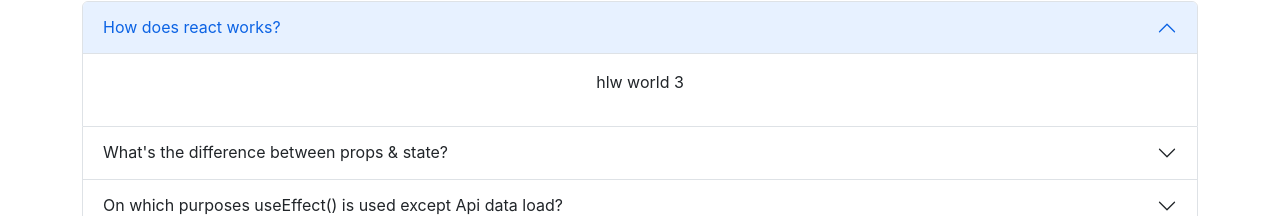
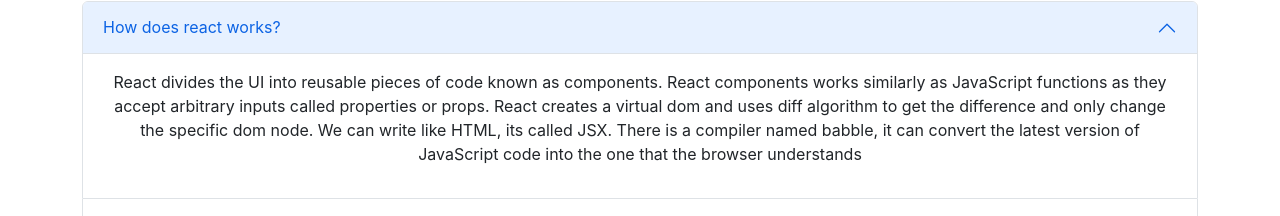
Before and after one commit to meraj2085/Power-Gym, a React (Create React App) app: page / in a window 1280 px wide. Shown: the part 1015-1231 px from the top of the page. Built offline with nearby package versions, Linux system fonts and the light colour scheme.

Commit message:
adding answers of questions

```diff
--- a/src/components/Activity/Activity.js
+++ b/src/components/Activity/Activity.js
@@ -1,4 +1,4 @@
-import React, { useState } from "react";
+import React, { useEffect, useState } from "react";
 import profile from "../../IMG_7151.jpg";
 import "./Activity.css";
 import { ToastContainer, toast } from 'react-toastify';
@@ -10,7 +10,17 @@
 
   const handleBreak = (time) =>{
     setBreakTime(time)
+    localStorage.setItem('BreakTime', time)
   }
+
+
+  useEffect(()=>{
+    const storedCart = localStorage.getItem("BreakTime");
+    if (storedCart) {
+      setBreakTime(storedCart);
+    }
+  },[])
+
   return (
     <div className="activity-container">
       <div>
--- a/src/components/Blogs/Blogs.js
+++ b/src/components/Blogs/Blogs.js
@@ -4,7 +4,7 @@
 const Blogs = () => {
   return (
     <div className="blogs-container">
-      <h1 classNameName="blogs-title">
+      <h1 className="blogs-title">
         <span style={{ color: "blueviolet" }}>B</span>logs
       </h1>
       <div className="accordion container my-5" id="accordionExample">
@@ -28,7 +28,16 @@
             data-bs-parent="#accordionExample"
           >
             <div className="accordion-body">
-              <p>hlw world 3</p>
+              <p>
+                React divides the UI into reusable pieces of code known as
+                components. React components works similarly as JavaScript
+                functions as they accept arbitrary inputs called properties or
+                props. React creates a virtual dom and uses diff algorithm to
+                get the difference and only change the specific dom node. We can
+                write like HTML, its called JSX. There is a compiler named
+                babble, it can convert the latest version of JavaScript code
+                into the one that the browser understands
+              </p>
             </div>
           </div>
         </div>
@@ -52,7 +61,20 @@
             data-bs-parent="#accordionExample"
           >
             <div className="accordion-body">
-              <p>hlw world 3</p>
+              <p>
+                Props are arguments you pass to React components. They are
+                passed through HTML templates and are a method to pass data from
+                one component to another. Props can be compared to functional
+                arguments. They are passed to the component in the same manner
+                arguments are passed in a function. Props are read only they can
+                never be changed. A state is an updatable structure containing
+                information or data about a dynamic component, where the
+                information can change over time. Anytime the data inside these
+                components are changed, State re-renders the app to reflect
+                these changes. Generally, these changes in data happen due to
+                user-triggered events on the front end. A state can be accessed
+                or modified only on the inside or directly by a component
+              </p>
             </div>
           </div>
         </div>
@@ -76,7 +98,7 @@
             data-bs-parent="#accordionExample"
           >
             <div className="accordion-body">
-              <p>hlw world 3</p>
+              <p>useEffect hook is used form many purposes. These are State management, Conditional rendering, Toggle flags (true/false) and store it in state</p>
             </div>
           </div>
         </div>
```
